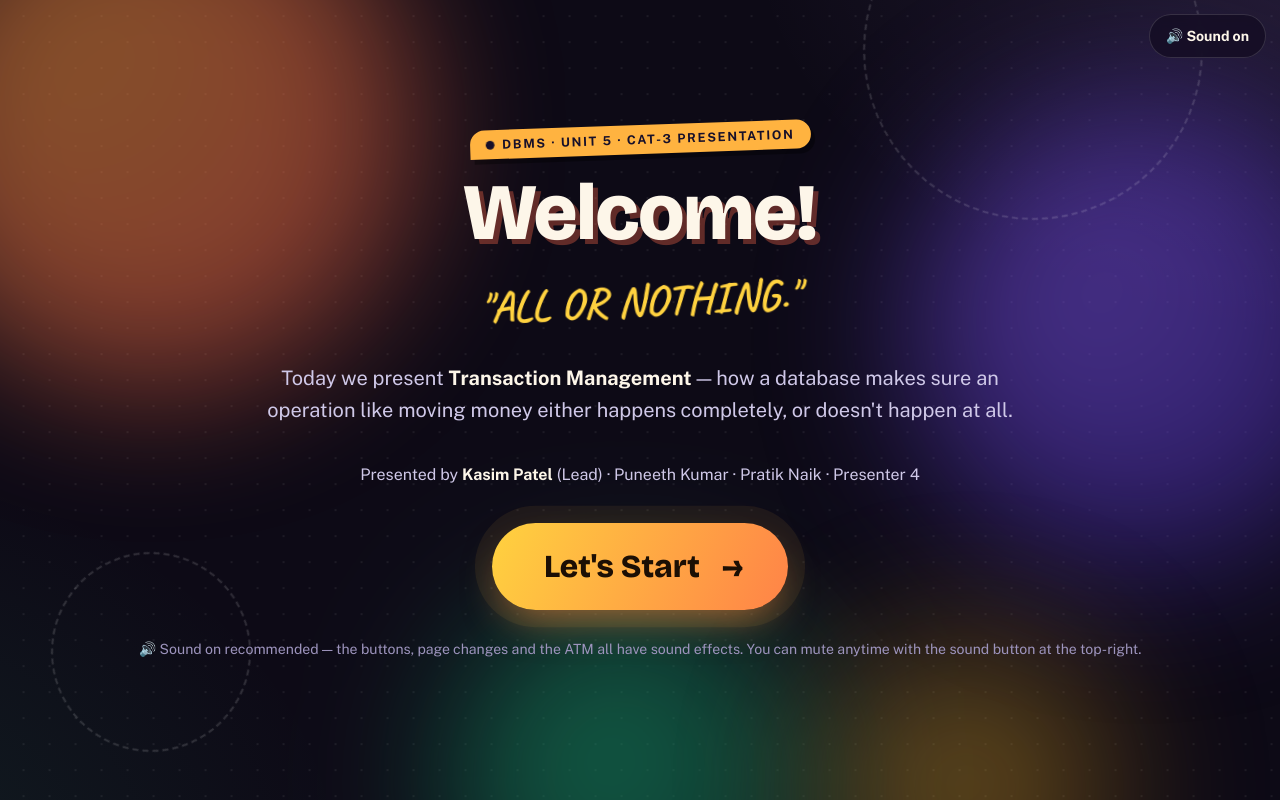
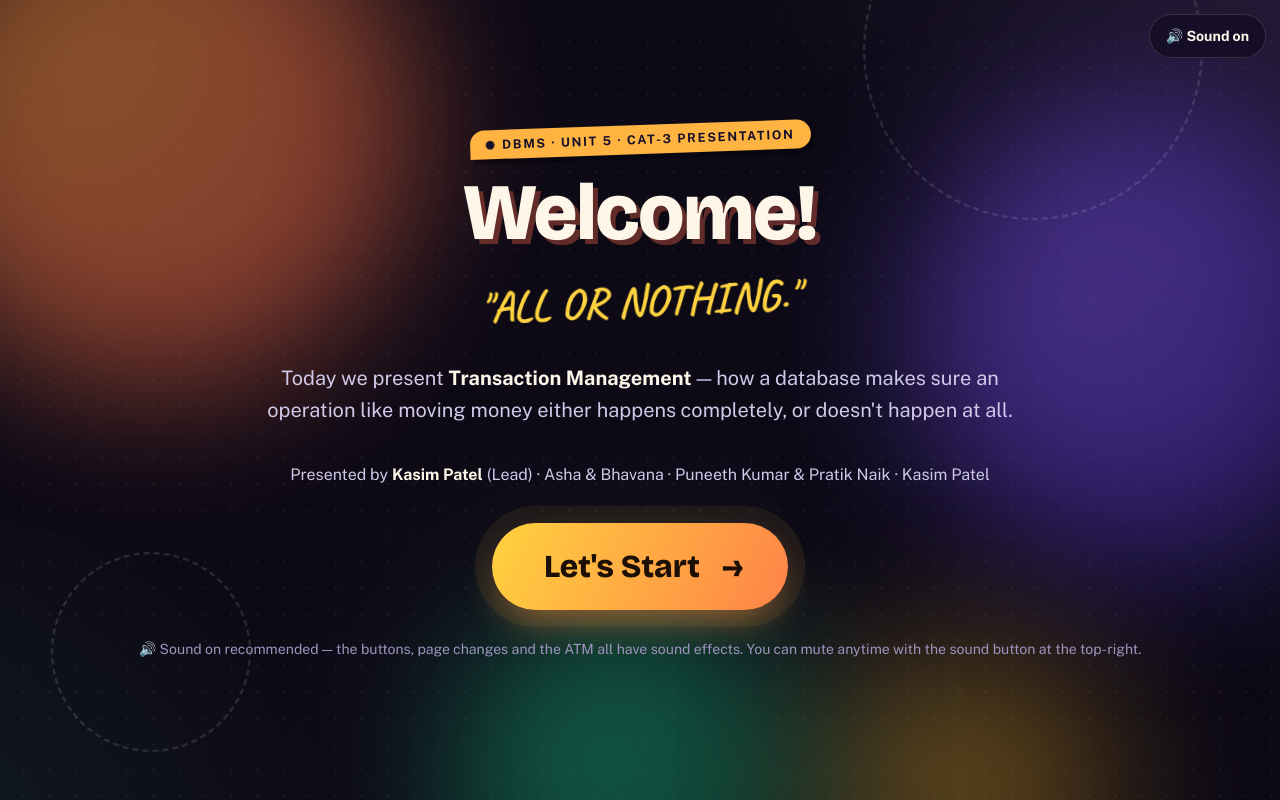
Before and after one commit to kpm1598/DBMS_CAT3_Presentation, a plain HTML site: page index.html in a window 1280 px wide. Drawn offline with nearby package versions, Linux system fonts and the light colour scheme.

Commit message:
Update index.html

```diff
--- a/index.html
+++ b/index.html
@@ -523,7 +523,7 @@
         <h1>Welcome!</h1>
         <p class="motto">"ALL OR NOTHING."</p>
         <p class="lede">Today we present <b style="color:var(--ink)">Transaction Management</b> — how a database makes sure an operation like moving money either happens completely, or doesn't happen at all.</p>
-        <p style="color:var(--muted);margin:16px 0 0">Presented by <b style="color:var(--ink)">Kasim Patel</b> (Lead) · Puneeth Kumar · Pratik Naik · Presenter 4</p>
+        <p style="color:var(--muted);margin:16px 0 0">Presented by <b style="color:var(--ink)">Kasim Patel</b> (Lead) · Asha & Bhavana · Puneeth Kumar & Pratik Naik · Kasim Patel</p>
         <button class="start-btn" id="btnStart" type="button" data-nav="home"><span>Let's Start</span><span class="sb-arrow">→</span></button>
         <p class="foot-note">🔊 Sound on recommended — the buttons, page changes and the ATM all have sound effects. You can mute anytime with the sound button at the top-right.</p>
       </div>
@@ -1018,10 +1018,10 @@
 
       <div class="finale-video" style="margin-top:24px">
         <video id="thanksVideo" src="assets/thankyou-chick.mp4" loop playsinline controls preload="metadata" aria-label="A cute dancing chick — thanks for your attention"></video>
-        <div class="finale-banner">Thank You, Ma'am 🙏<span class="fb-sub">— from Team Transaction Management —</span></div>
-      </div>
-
-      <p style="color:var(--muted);text-align:center;margin:22px 0 0">Presented by <b style="color:var(--ink)">Kasim Patel</b> (Lead) · Puneeth Kumar · Pratik Naik · Presenter 4</p>
+        <div class="finale-banner">Thank You, Ma'am 🙏<span class="fb-sub">— from Team BlackCat —</span></div>
+      </div>
+
+      <p style="color:var(--muted);text-align:center;margin:22px 0 0">Presented by <b style="color:var(--ink)">Kasim Patel</b>  And Team </p>
 
       <div class="continue-row">
         <button class="home-btn" type="button" data-nav="home">⌂ Back to Home — explore any topic again</button>
```
